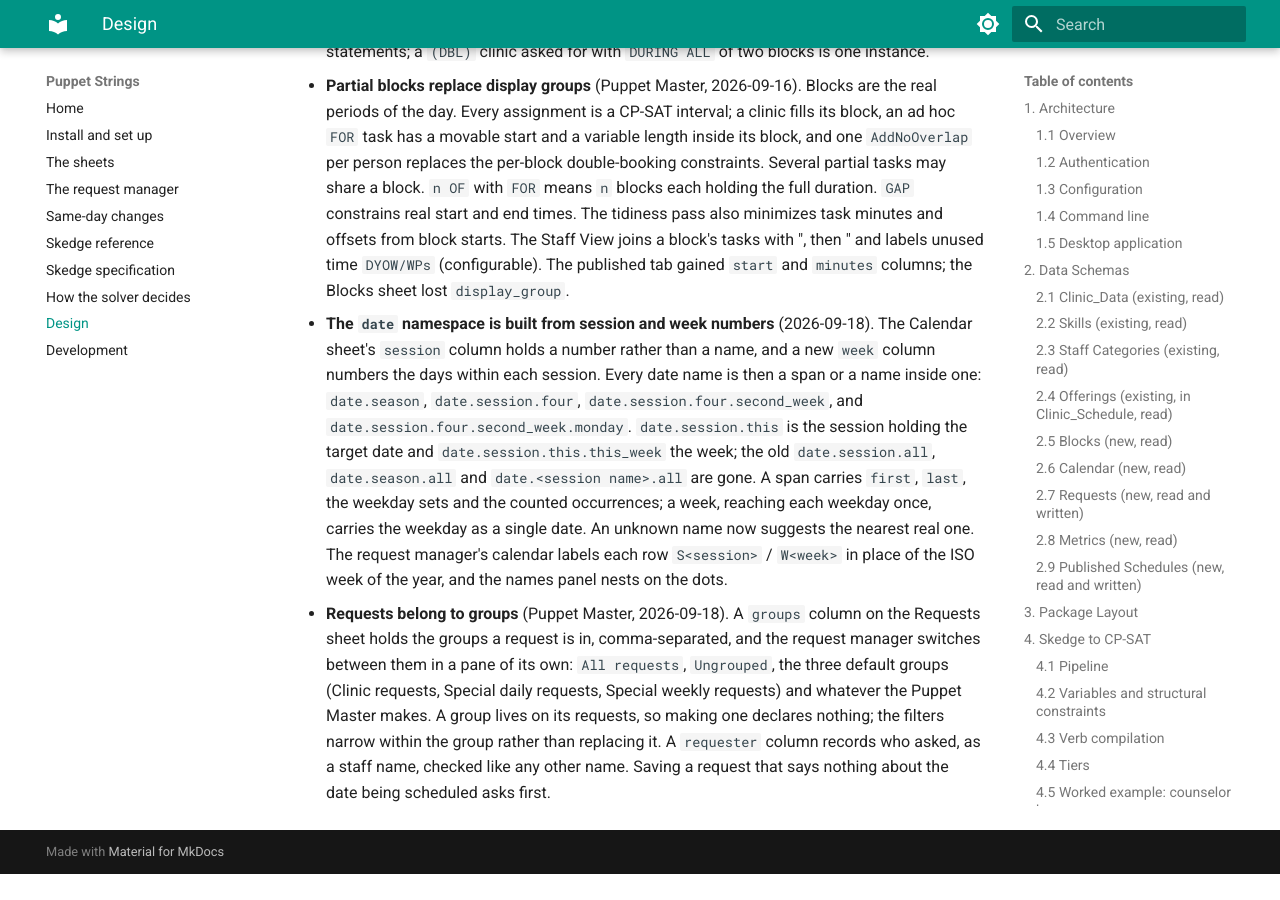
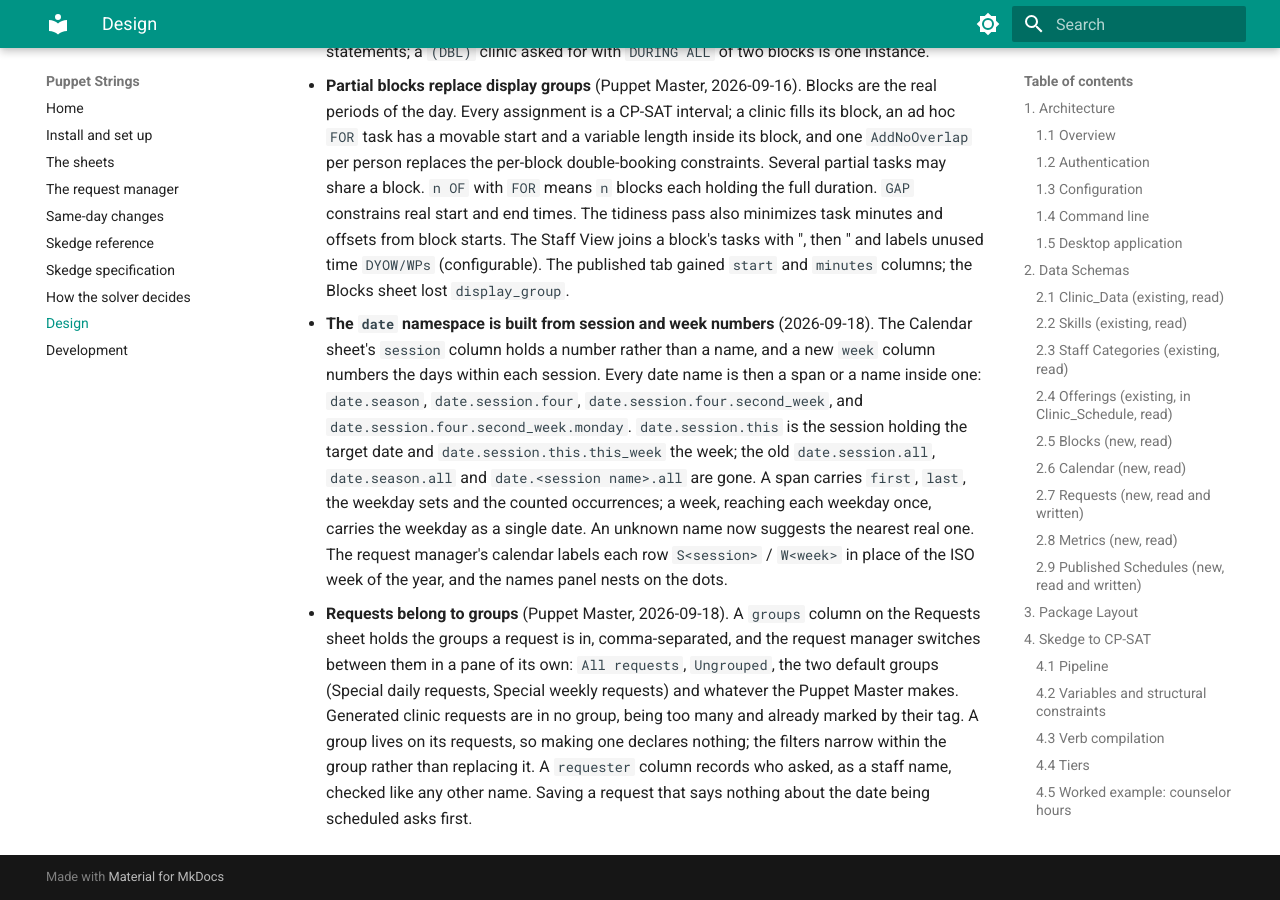
Before and after one commit to Dylan-Puppet-Master/Puppet-Strings, an MkDocs documentation site: the page built from docs/technical-outline.md, in a window 1280 px wide and 900 px high, scrolled down 22335 px. Built offline with MkDocs 1.6.1 and Material for MkDocs 9.7.7, drawn with Linux system fonts in a browser that asks for light colours; before the commit the page ends 23209 px from its top, so only the background shows below that.

Commit message:
Drop the clinic group; generated requests belong to no group
Two dozen generated clinic requests filled a group of their own and buried
everything else in the pane. The `generated` tag and the CLINIC priority already
tell them apart, so they now land ungrouped, and the default groups are the two
special ones.

Co-Authored-By: Claude Opus 5 <noreply@anthropic.com>
Claude-Session: https://claude.ai/code/session_01Djy4X5MxHRgMHjkLQ8C7QD

```diff
--- a/docs/technical-outline.md
+++ b/docs/technical-outline.md
@@ -678,8 +678,9 @@ Recorded so the outline matches the code.
 - **Requests belong to groups** (Puppet Master, 2026-09-18). A `groups` column on the
   Requests sheet holds the groups a request is in, comma-separated, and the request
   manager switches between them in a pane of its own: `All requests`, `Ungrouped`, the
-  three default groups (Clinic requests, Special daily requests, Special weekly requests)
-  and whatever the Puppet Master makes. A group lives on its requests, so making one
+  two default groups (Special daily requests, Special weekly requests) and whatever the
+  Puppet Master makes. Generated clinic requests are in no group, being too many and
+  already marked by their tag. A group lives on its requests, so making one
   declares nothing; the filters narrow within the group rather than replacing it. A
   `requester` column records who asked, as a staff name, checked like any other name.
   Saving a request that says nothing about the date being scheduled asks first.
```
Also changed, not shown: docs/app.md (+6 -3 lines), docs/sheets.md (+1 -1 lines), 7 other files.
